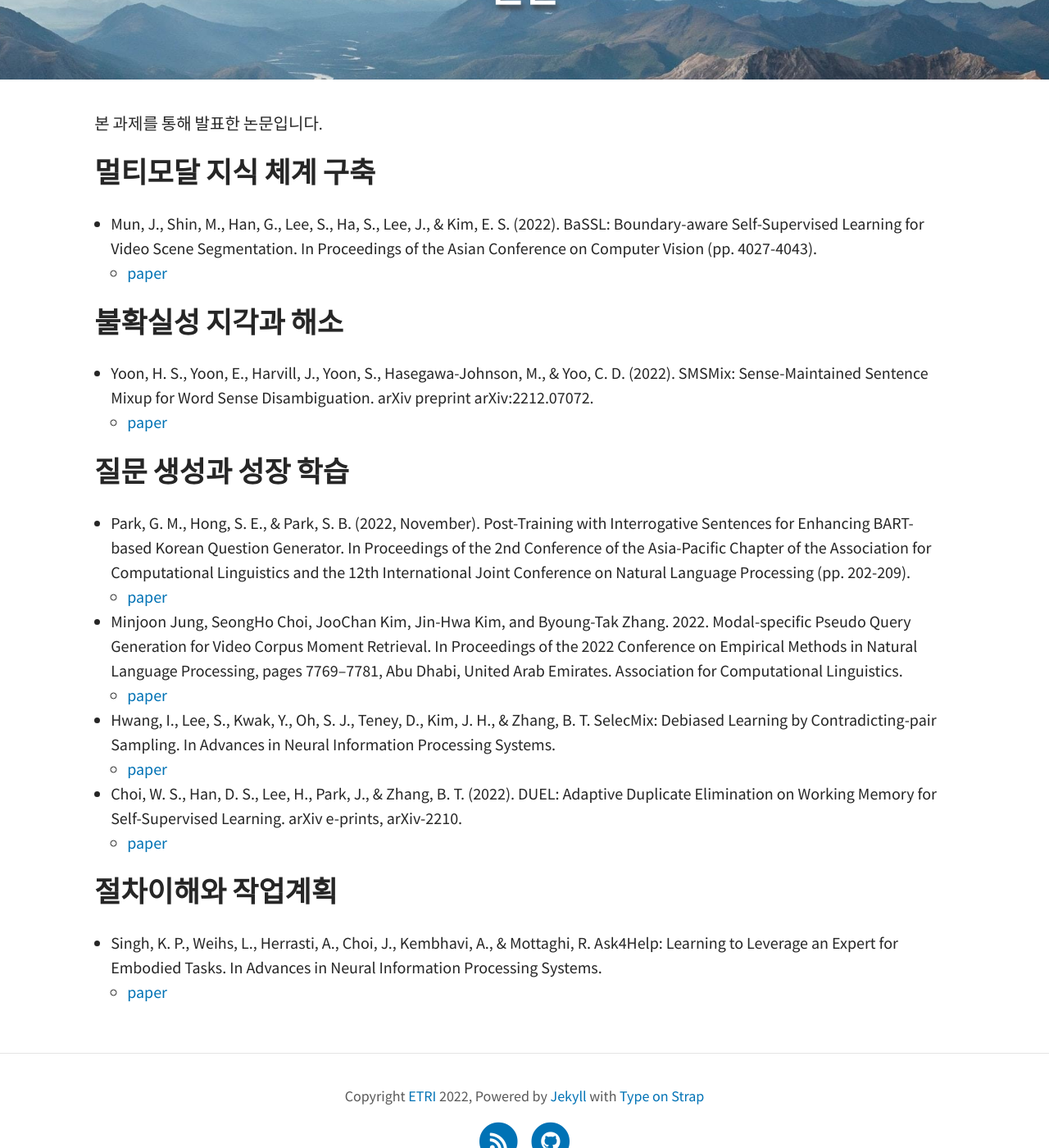
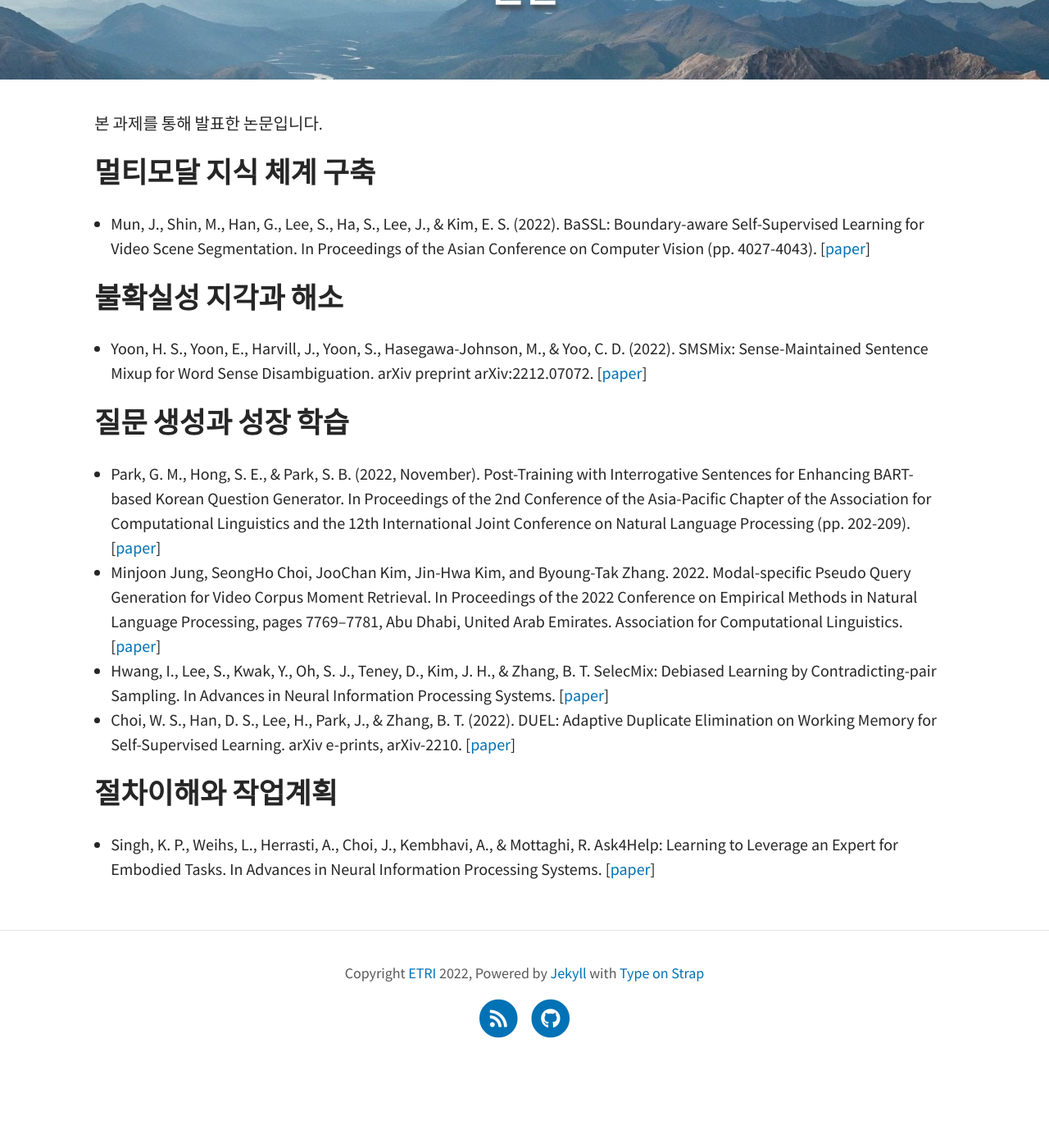
Before and after one commit to lbaa2022/lbaa2022.github.io, a Jekyll site: the page built from pages/b-publications.md, in a window 1280 px wide and 1400 px high, scrolled down 207 px. Shown: the whole window at 82% size. Built offline with Jekyll 4.4.1, drawn with Linux system fonts in a browser that asks for light colours; after the commit the page ends 1511 px from its top, so only the background shows below that.

```diff
--- a/pages/b-publications.md
+++ b/pages/b-publications.md
@@ -9,29 +9,22 @@ permalink: /publications/
 
 ## 멀티모달 지식 체계 구축
 
-- Mun, J., Shin, M., Han, G., Lee, S., Ha, S., Lee, J., & Kim, E. S. (2022). BaSSL: Boundary-aware Self-Supervised Learning for Video Scene Segmentation. In Proceedings of the Asian Conference on Computer Vision (pp. 4027-4043).
-    - [paper](https://openaccess.thecvf.com/content/ACCV2022/html/Mun_BaSSL_Boundary-aware_Self-Supervised_Learning_for_Video_Scene_Segmentation_ACCV_2022_paper.html)
+- Mun, J., Shin, M., Han, G., Lee, S., Ha, S., Lee, J., & Kim, E. S. (2022). BaSSL: Boundary-aware Self-Supervised Learning for Video Scene Segmentation. In Proceedings of the Asian Conference on Computer Vision (pp. 4027-4043). [[paper](https://openaccess.thecvf.com/content/ACCV2022/html/Mun_BaSSL_Boundary-aware_Self-Supervised_Learning_for_Video_Scene_Segmentation_ACCV_2022_paper.html)]
 
 ## 불확실성 지각과 해소
 
-- Yoon, H. S., Yoon, E., Harvill, J., Yoon, S., Hasegawa-Johnson, M., & Yoo, C. D. (2022). SMSMix: Sense-Maintained Sentence Mixup for Word Sense Disambiguation. arXiv preprint arXiv:2212.07072.
-    - [paper](https://arxiv.org/abs/2212.07072)
+- Yoon, H. S., Yoon, E., Harvill, J., Yoon, S., Hasegawa-Johnson, M., & Yoo, C. D. (2022). SMSMix: Sense-Maintained Sentence Mixup for Word Sense Disambiguation. arXiv preprint arXiv:2212.07072. [[paper](https://arxiv.org/abs/2212.07072)]
 
 ## 질문 생성과 성장 학습
 
-- Park, G. M., Hong, S. E., & Park, S. B. (2022, November). Post-Training with Interrogative Sentences for Enhancing BART-based Korean Question Generator. In Proceedings of the 2nd Conference of the Asia-Pacific Chapter of the Association for Computational Linguistics and the 12th International Joint Conference on Natural Language Processing (pp. 202-209).
-    - [paper](https://aclanthology.org/2022.aacl-short.26/)
+- Park, G. M., Hong, S. E., & Park, S. B. (2022, November). Post-Training with Interrogative Sentences for Enhancing BART-based Korean Question Generator. In Proceedings of the 2nd Conference of the Asia-Pacific Chapter of the Association for Computational Linguistics and the 12th International Joint Conference on Natural Language Processing (pp. 202-209). [[paper](https://aclanthology.org/2022.aacl-short.26/)]
 
-- Minjoon Jung, SeongHo Choi, JooChan Kim, Jin-Hwa Kim, and Byoung-Tak Zhang. 2022. Modal-specific Pseudo Query Generation for Video Corpus Moment Retrieval. In Proceedings of the 2022 Conference on Empirical Methods in Natural Language Processing, pages 7769–7781, Abu Dhabi, United Arab Emirates. Association for Computational Linguistics.
-    - [paper](https://preview.aclanthology.org/emnlp-22-ingestion/2022.emnlp-main.530/)
+- Minjoon Jung, SeongHo Choi, JooChan Kim, Jin-Hwa Kim, and Byoung-Tak Zhang. 2022. Modal-specific Pseudo Query Generation for Video Corpus Moment Retrieval. In Proceedings of the 2022 Conference on Empirical Methods in Natural Language Processing, pages 7769–7781, Abu Dhabi, United Arab Emirates. Association for Computational Linguistics. [[paper](https://preview.aclanthology.org/emnlp-22-ingestion/2022.emnlp-main.530/)]
 
-- Hwang, I., Lee, S., Kwak, Y., Oh, S. J., Teney, D., Kim, J. H., & Zhang, B. T. SelecMix: Debiased Learning by Contradicting-pair Sampling. In Advances in Neural Information Processing Systems.
-    - [paper](https://openreview.net/forum?id=cIpU8OzGSCU)
+- Hwang, I., Lee, S., Kwak, Y., Oh, S. J., Teney, D., Kim, J. H., & Zhang, B. T. SelecMix: Debiased Learning by Contradicting-pair Sampling. In Advances in Neural Information Processing Systems. [[paper](https://openreview.net/forum?id=cIpU8OzGSCU)]
 
-- Choi, W. S., Han, D. S., Lee, H., Park, J., & Zhang, B. T. (2022). DUEL: Adaptive Duplicate Elimination on Working Memory for Self-Supervised Learning. arXiv e-prints, arXiv-2210.
-    - [paper](https://arxiv.org/abs/2210.17052)
+- Choi, W. S., Han, D. S., Lee, H., Park, J., & Zhang, B. T. (2022). DUEL: Adaptive Duplicate Elimination on Working Memory for Self-Supervised Learning. arXiv e-prints, arXiv-2210. [[paper](https://arxiv.org/abs/2210.17052)]
 
 ## 절차이해와 작업계획
 
-- Singh, K. P., Weihs, L., Herrasti, A., Choi, J., Kembhavi, A., & Mottaghi, R. Ask4Help: Learning to Leverage an Expert for Embodied Tasks. In Advances in Neural Information Processing Systems.
-    - [paper](https://openreview.net/forum?id=_bqtjfpj8h)
+- Singh, K. P., Weihs, L., Herrasti, A., Choi, J., Kembhavi, A., & Mottaghi, R. Ask4Help: Learning to Leverage an Expert for Embodied Tasks. In Advances in Neural Information Processing Systems. [[paper](https://openreview.net/forum?id=_bqtjfpj8h)]
```
